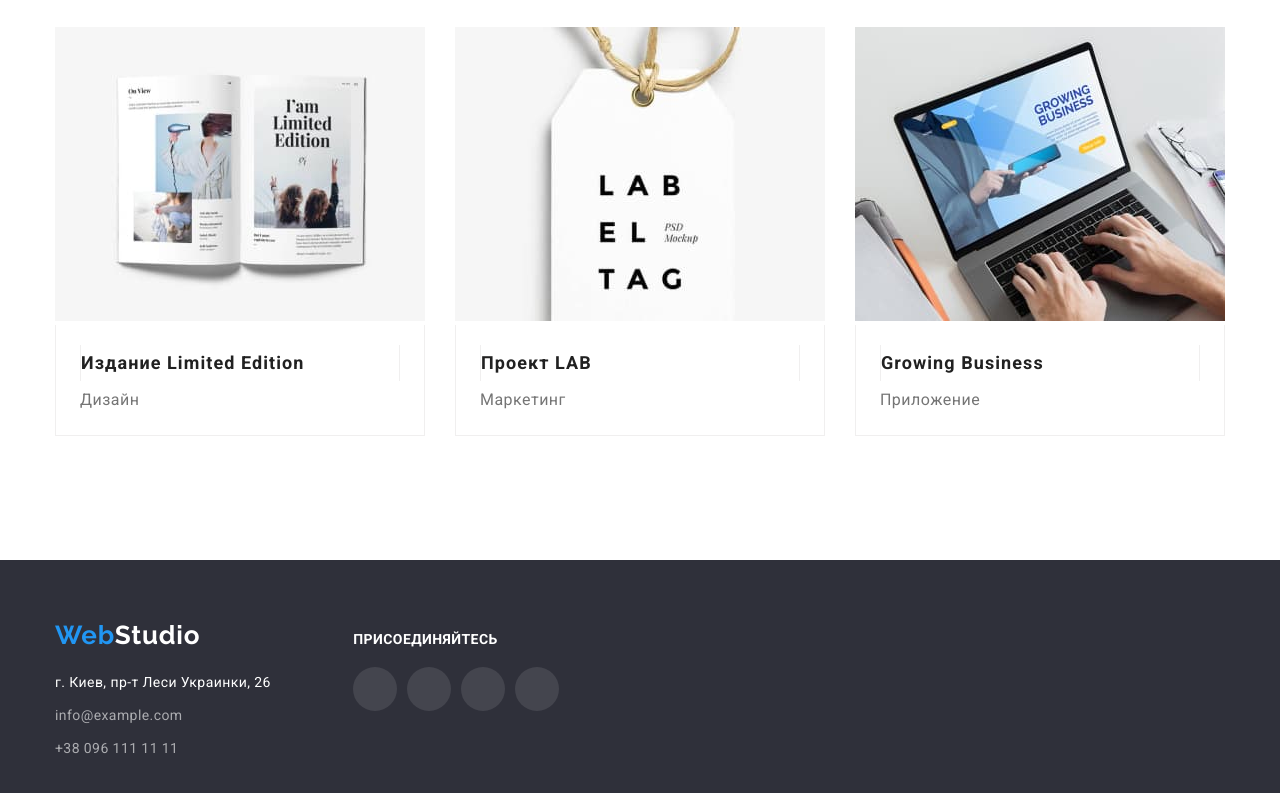
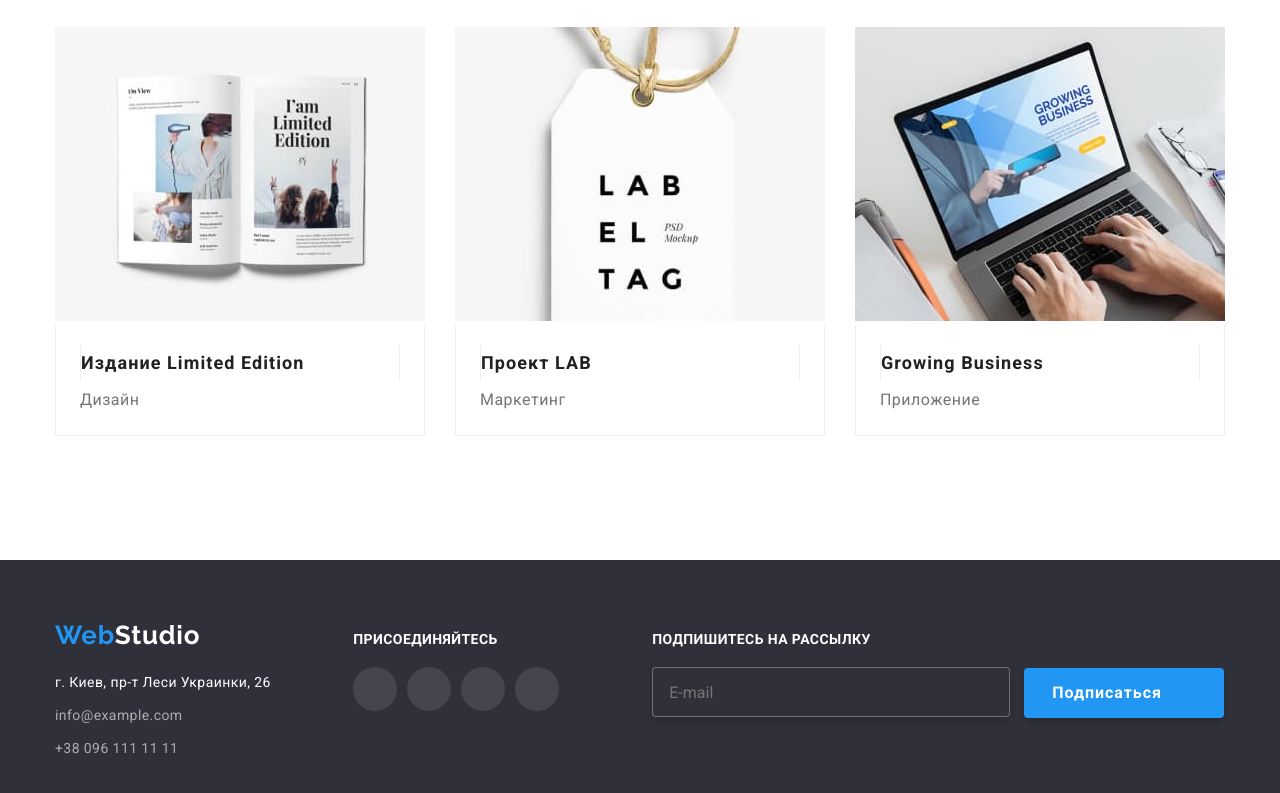
Before and after one commit to RidiculousSam/-RidiculousSam-goit-markup-hw-06, a plain HTML site: page portfolio.html in a window 1280 px wide. Shown: the part 1120-1913 px from the top of the page. Drawn offline with nearby package versions, Linux system fonts and the light colour scheme.

Commit message:
portfolio footer fix

```diff
--- a/portfolio.html
+++ b/portfolio.html
@@ -301,6 +301,17 @@
             </li>
           </ul>
         </section>
+        <section>
+          <div class="footer-form-content"><h3 class="footer-send-header">Подпишитесь на рассылку</h3>
+
+            <form class="form-block">
+            <input type="email" name="user-email" class="footer-input" placeholder="E-mail">
+            <button type="submit" class="submit-mail"><span class="button-content">Подписаться<svg class="icon-send-footer" width="24" , height="24">
+         <use href="./images/symbol-defs.svg#icon-icon-send" ></use>
+                      </svg></span></button>
+          </form>
+        </div>
+        </section>
       </div>
         </address>
       </div>
```
